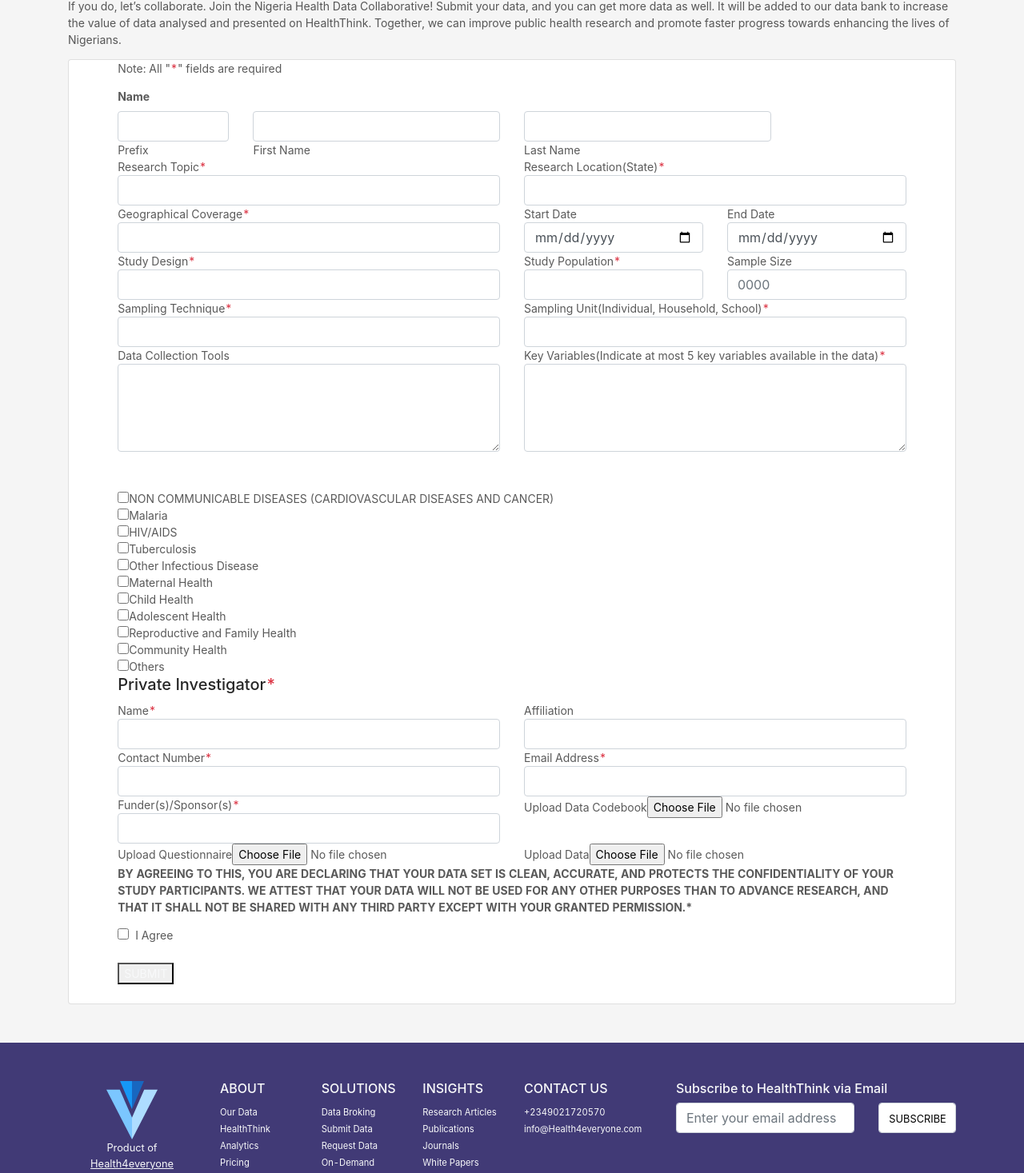
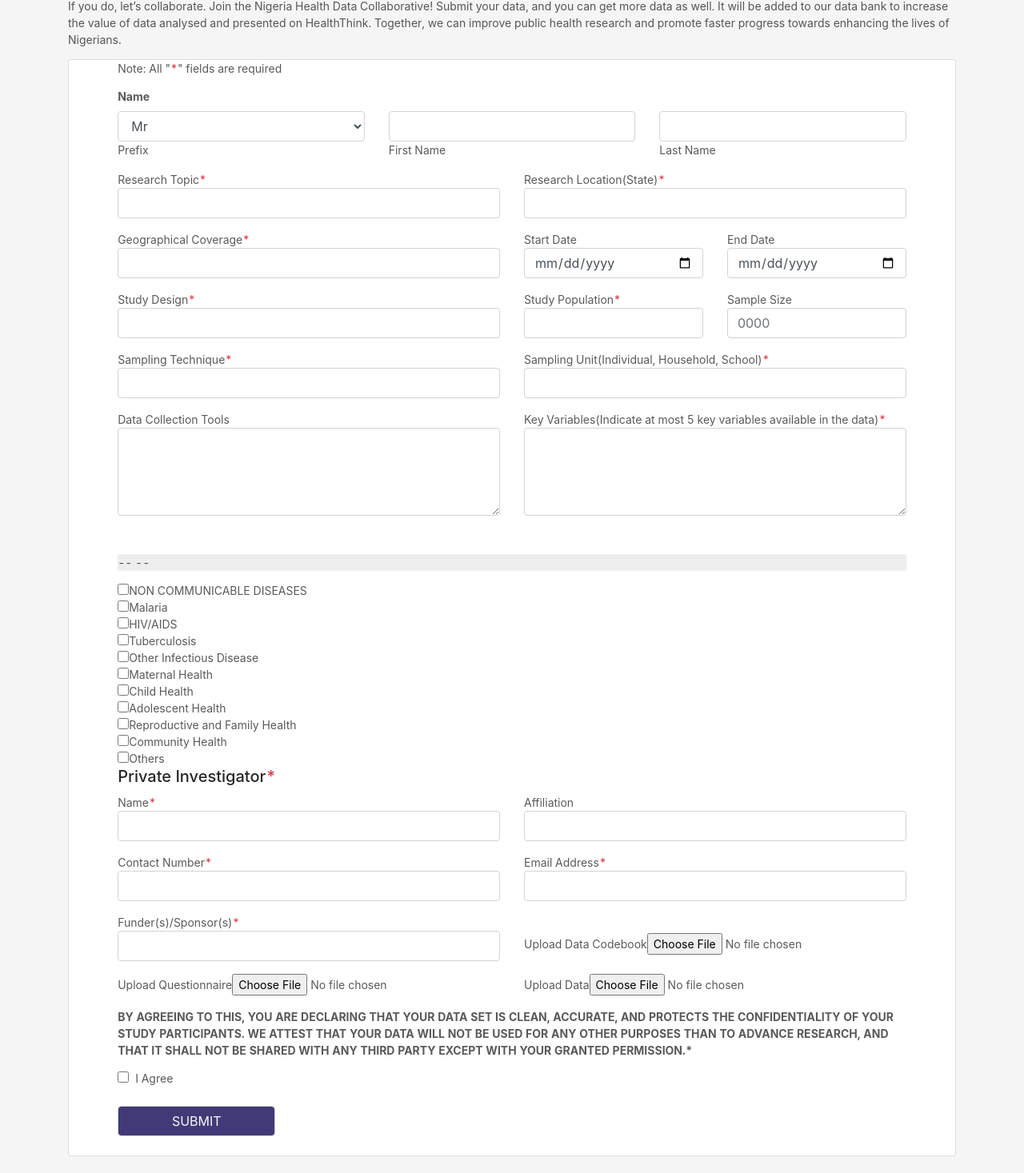
Before and after one commit to Baronchibuikem/HealthCycloFrontend, a React (Create React App) app: page /submitdata in a window 1280 px wide. Shown: the part 694-2161 px from the top of the page at 80% size. Built offline with nearby package versions, Linux system fonts and the light colour scheme; no server answers.

Commit message:
Added logic to the submit data page

```diff
--- a/src/components/PagesComponent/Homepage.jsx
+++ b/src/components/PagesComponent/Homepage.jsx
@@ -27,36 +27,25 @@ const Homepage = () => {
 						<span className="h1">ACTION!</span>
 
 						<div className="row my-4">
-							<div className="col-md-1 col-sm-12">
+							<div className="col-md-2 col-sm-12">
 								<h1 className="text-white">50+</h1>
 								<small>Topics</small>
 							</div>
-							<div className="col-md-1 col-sm-12 text-center">
+							<div className="col-md-2 col-sm-12 ">
 								<h1 className="text-white">200+</h1>
 								<small>INDICATORS</small>
 							</div>
-							<div className="col-md-2 col-sm-12 text-center">
+							<div className="col-md-2 col-sm-12 ">
 								<h1 className="text-white">10+</h1>
 								<small>DATA SOURCES</small>
 							</div>
-							<div className="col-md-1 col-sm-12">
+							<div className="col-md-2 col-sm-12">
 								<h1 className="text-white">300+</h1>
 								<small>RESOURCES</small>
 							</div>
 						</div>
 						<div>
-							<div className="row">
-								<div className="col-md-5 col-sm-12">
-									<input
-										className="form-control"
-										placeholder="What are you looking for"
-										type="text"
-										style={{
-											backgroundColor: "#1918186C 0% 0% no-repeat padding-box",
-											opacity: "0.6"
-										}}
-									/>
-								</div>
+							<div className="row mb-4">
 								<div className="col-md-4 col-sm-12">
 									<router-link to="/login">
 										<Button color="#413A76" textcolor="white" width="60%">
@@ -271,7 +260,7 @@ const Homepage = () => {
 
 			<div
 				className=" my-5 text-light"
-				style={{ backgroundColor: "#413A76", height: "150px" }}>
+				style={{ backgroundColor: "#413A76", height: "200px" }}>
 				<div className="container">
 					<div className="row py-5">
 						<div className="col-md-6 col-sm-12">
--- a/src/components/PagesComponent/SubmitDataPage.jsx
+++ b/src/components/PagesComponent/SubmitDataPage.jsx
@@ -1,5 +1,6 @@
 import React, { Component } from "react";
 import bgImage from "../../assets/images/submitDataBg.png";
+import route from "../../ApiClient";
 
 export default class SubmitDataPage extends Component {
 	state = {
@@ -30,9 +31,98 @@ export default class SubmitDataPage extends Component {
 		permission: false
 	};
 
+	// ValueChange = e => {
+	// 	e.preventDefault();
+	// 	const { value } = e.target;
+	// 	this.setState(prevState => ({
+	// 		...prevState,
+	// 		selected: [...prevState.selected, value]
+	// 	}));
+	// };
+
+	// this function is used to add or remove items to/from the selected arrays
+	ValueChange = e => {
+		if (e.target.checked) {
+			this.setState({
+				selected: [...this.state.selected, e.target.value]
+			});
+		} else {
+			let remove = this.state.selected.indexOf(e.target.value);
+			this.setState({
+				selected: this.state.selected.filter((_, i) => i !== remove)
+			});
+		}
+	};
+
 	submit = e => {
 		e.preventDefault();
-		console.log("Button was clicked");
+		const {
+			prefix,
+			first_name,
+			last_name,
+			research_topic,
+			research_location,
+			geographical_coverage,
+			start_date,
+			end_date,
+			study_design,
+			study_population,
+			sample_size,
+			sampling_technique,
+			sampling_unit,
+			data_collection_tools,
+			key_variables,
+			selected,
+			name,
+			affilation,
+			phone_number,
+			email,
+			sponsor,
+			data_codebook,
+			questionaire,
+			upload_data,
+			permission
+		} = this.state;
+		const newRequest = {
+			prefix,
+			first_name,
+			last_name,
+			research_topic,
+			research_location,
+			geographical_coverage,
+			start_date,
+			end_date,
+			study_design,
+			study_population,
+			sample_size,
+			sampling_technique,
+			sampling_unit,
+			data_collection_tools,
+			key_variables,
+			selected,
+			name,
+			affilation,
+			phone_number,
+			email,
+			sponsor,
+			data_codebook,
+			questionaire,
+			upload_data,
+			permission
+		};
+		const config = {
+			headers: {
+				"Content-Type": "application/json"
+			}
+		};
+		route
+			.post("/api/v1/data/submit-data/", newRequest, config)
+			.then(response => {
+				console.log(response);
+			})
+			.catch(err => {
+				console.log(err);
+			});
 	};
 	render() {
 		const style = {
@@ -70,18 +160,19 @@ export default class SubmitDataPage extends Component {
 								</p>
 								<label class="font-weight-bold">Name</label>
 								<br />
-								<div class="row">
-									<div class="col-md-2 col-sm-12">
-										<input
-											type="text"
-											class="form-control"
-											value={this.state.prefix}
+								<div class="row mb-3">
+									<div class="col-md-4 col-sm-12">
+										<select
+											className="form-control"
 											onChange={e => {
 												this.setState({
 													prefix: e.target.value
 												});
-											}}
-										/>
+											}}>
+											<option value={this.state.prefix}>Mr</option>
+											<option value={this.state.prefix}>Mrs</option>
+										</select>
+
 										<span>Prefix</span>
 									</div>
 									<div class="col-md-4 col-sm-12">
@@ -111,7 +202,7 @@ export default class SubmitDataPage extends Component {
 										<span>Last Name</span>
 									</div>
 								</div>
-								<div class="row">
+								<div class="row mb-3">
 									<div class="col-md-6 col-sm-12">
 										<span>
 											Research Topic<span class="text-danger ">*</span>
@@ -144,7 +235,7 @@ export default class SubmitDataPage extends Component {
 										/>
 									</div>
 								</div>
-								<div class="row">
+								<div class="row mb-3">
 									<div class="col-md-6 col-sm-12">
 										<span>
 											Geographical Coverage<span class="text-danger ">*</span>
@@ -187,7 +278,7 @@ export default class SubmitDataPage extends Component {
 										/>
 									</div>
 								</div>
-								<div class="row">
+								<div class="row mb-3">
 									<div class="col-md-6 col-sm-12">
 										<span>
 											Study Design<span class="text-danger ">*</span>
@@ -233,7 +324,7 @@ export default class SubmitDataPage extends Component {
 										/>
 									</div>
 								</div>
-								<div class="row">
+								<div class="row mb-3">
 									<div class="col-md-6 col-sm-12">
 										<span>
 											Sampling Technique<span class="text-danger ">*</span>
@@ -266,7 +357,7 @@ export default class SubmitDataPage extends Component {
 										/>
 									</div>
 								</div>
-								<div class="row">
+								<div class="row mb-3">
 									<div class="col-md-6 col-sm-12">
 										<span>Data Collection Tools</span>
 										<textarea
@@ -297,137 +388,90 @@ export default class SubmitDataPage extends Component {
 								</div>
 								<div class="mt-5">
 									<p style={{ backgroundColor: "#eee" }}>
-										{this.state.selected}
+										-- {this.state.selected} --
 									</p>
 									<input
 										type="checkbox"
 										value="NON COMMUNICABLE DISEASES (CARDIOVASCULAR DISEASES AND
                                             CANCER)"
-										onChange={e => {
-											this.setState({
-												selected: e.target.value
-											});
-										}}
+										onChange={this.ValueChange}
 									/>
-									<span>
-										NON COMMUNICABLE DISEASES (CARDIOVASCULAR DISEASES AND
-										CANCER)
-									</span>
+									<span>NON COMMUNICABLE DISEASES</span>
 									<br />
 									<input
 										type="checkbox"
 										value="Malaria"
-										onChange={e => {
-											this.setState({
-												selected: e.target.value
-											});
-										}}
+										onChange={this.ValueChange}
 									/>
 									<span>Malaria</span>
 									<br />
 									<input
 										type="checkbox"
 										value="HIV/AIDS"
-										onChange={e => {
-											this.setState({
-												selected: e.target.value
-											});
-										}}
+										onChange={this.ValueChange}
 									/>
 									<span>HIV/AIDS</span>
 									<br />
 									<input
 										type="checkbox"
 										value="Tuberculosis"
-										onChange={e => {
-											this.setState({
-												selected: e.target.value
-											});
-										}}
+										onChange={this.ValueChange}
 									/>
 									<span>Tuberculosis</span>
 									<br />
 									<input
 										type="checkbox"
 										value="Other Infectious Disease"
-										onChange={e => {
-											this.setState({
-												selected: e.target.value
-											});
-										}}
+										onChange={this.ValueChange}
 									/>
 									<span>Other Infectious Disease</span>
 									<br />
 									<input
 										type="checkbox"
 										value="Maternal Health"
-										onChange={e => {
-											this.setState({
-												selected: e.target.value
-											});
-										}}
+										onChange={this.ValueChange}
 									/>
 									<span>Maternal Health</span>
 									<br />
 									<input
 										type="checkbox"
 										value="Child Health"
-										onChange={e => {
-											this.setState({
-												selected: e.target.value
-											});
-										}}
+										onChange={this.ValueChange}
 									/>
 									<span>Child Health</span>
 									<br />
 									<input
 										type="checkbox"
 										value="Adolescent Health"
-										onChange={e => {
-											this.setState({
-												selected: e.target.value
-											});
-										}}
+										onChange={this.ValueChange}
 									/>
 									<span>Adolescent Health</span>
 									<br />
 									<input
 										type="checkbox"
 										value="Reproductive and Family Health"
-										onChange={e => {
-											this.setState({
-												selected: e.target.value
-											});
-										}}
+										onChange={this.ValueChange}
 									/>
 									<span>Reproductive and Family Health</span>
 									<br />
 									<input
 										type="checkbox"
 										value="Community Health"
-										onChange={e => {
-											this.setState({
-												selected: e.target.value
-											});
-										}}
+										onChange={this.ValueChange}
 									/>
 									<span>Community Health</span>
 									<br />
 									<input
 										type="checkbox"
 										value="Others"
-										onChange={e => {
-											this.setState({
-												selected: e.target.value
-											});
-										}}
+										onChange={this.ValueChange}
 									/>
 									<span>Others</span>
 								</div>
 								<h5>
 									Private Investigator<span class="text-danger ">*</span>
 								</h5>
-								<div class="row">
+								<div class="row mb-3">
 									<div class="col-md-6 col-sm-12">
 										<span>
 											Name<span class="text-danger ">*</span>
@@ -457,7 +501,7 @@ export default class SubmitDataPage extends Component {
 										/>
 									</div>
 								</div>
-								<div class="row">
+								<div class="row mb-3">
 									<div class="col-md-6 col-sm-12">
 										<span>
 											Contact Number<span class="text-danger ">*</span>
@@ -489,7 +533,7 @@ export default class SubmitDataPage extends Component {
 										/>
 									</div>
 								</div>
-								<div class="row">
+								<div class="row mb-3">
 									<div class="col-md-6 col-sm-12">
 										<span>
 											Funder(s)/Sponsor(s)<span class="text-danger ">*</span>
@@ -505,7 +549,7 @@ export default class SubmitDataPage extends Component {
 											}}
 										/>
 									</div>
-									<div class="col-md-6 col-sm-12">
+									<div class="col-md-6 col-sm-12 mt-4">
 										<span>Upload Data Codebook</span>
 
 										<input
@@ -520,7 +564,7 @@ export default class SubmitDataPage extends Component {
 										/>
 									</div>
 								</div>
-								<div class="row">
+								<div class="row my-3">
 									<div class="col-md-6 col-sm-12">
 										<span>Upload Questionnaire</span>
 
@@ -570,14 +614,15 @@ export default class SubmitDataPage extends Component {
 									/>
 									<span class="mx-2">I Agree</span>
 								</div>
-								<button
-									large
-									color="#413A76"
-									class="text-light my-4"
-									type="submit"
-									onClick={this.submit}>
-									SUBMIT
-								</button>
+								<div>
+									<button
+										style={{ backgroundColor: "#413A76", width: "20%" }}
+										className=" form-control text-light my-4"
+										type="submit"
+										onClick={this.submit}>
+										SUBMIT
+									</button>
+								</div>
 							</div>
 						</div>
 					</form>
```
Also changed, not shown: src/components/NotSorted/Carousel.js (deleted, +0 -52 lines), src/components/NotSorted/Dropdown.js (deleted, +0 -38 lines), src/components/NotSorted/Input.js (deleted, +0 -123 lines), src/components/NotSorted/Modal.js (deleted, +0 -51 lines).
